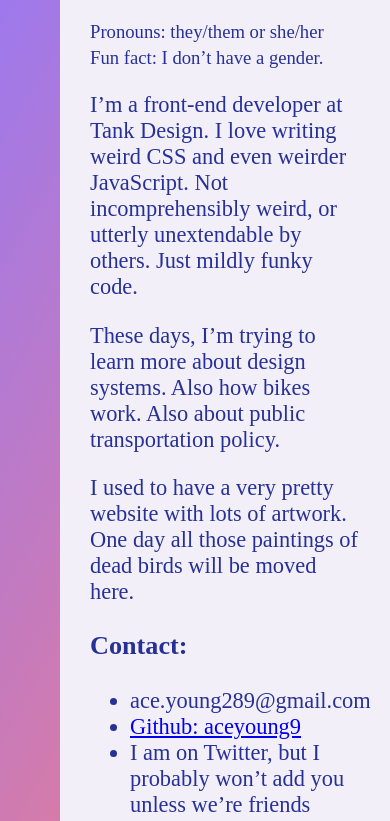
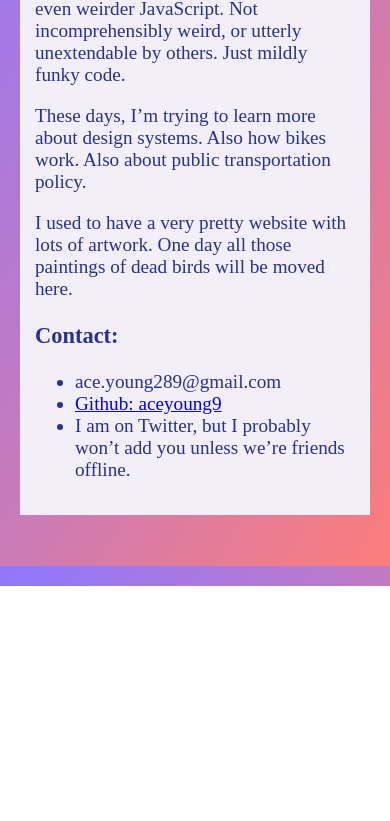
Before and after one commit to aceyoung9/aceyoung9.github.io, a Gatsby site: page / in a window 390 px wide. Shown: the part 258-1079 px from the top of the page. After the commit the page ends 844 px from the top, so only its background shows below. Built offline with nearby package versions, Linux system fonts and the light colour scheme; Gatsby itself is replaced by a stand-in of ours.

Commit message:
something like a responsive layout

```diff
--- a/src/pages/index.js
+++ b/src/pages/index.js
@@ -9,15 +9,25 @@
 
     color: #273195;
     font-size: 1.4em;
+
+    @media (max-width: 600px) {
+      min-height: calc(100vh - 40px);
+      font-size: 1.2em;
+    }
   }
 `
 
 const Container = styled.div`
   background: #f2eff9;
-  margin: 60px 0 0 60px;
+  margin: 60px auto 0 60px;
   max-width: 780px;
   padding: 30px;
   box-sizing: border-box;
+
+  @media (max-width: 600px) {
+    margin: 20px;
+    padding: 15px;
+  }
 
   h1 {
     margin-top: 0;
```
